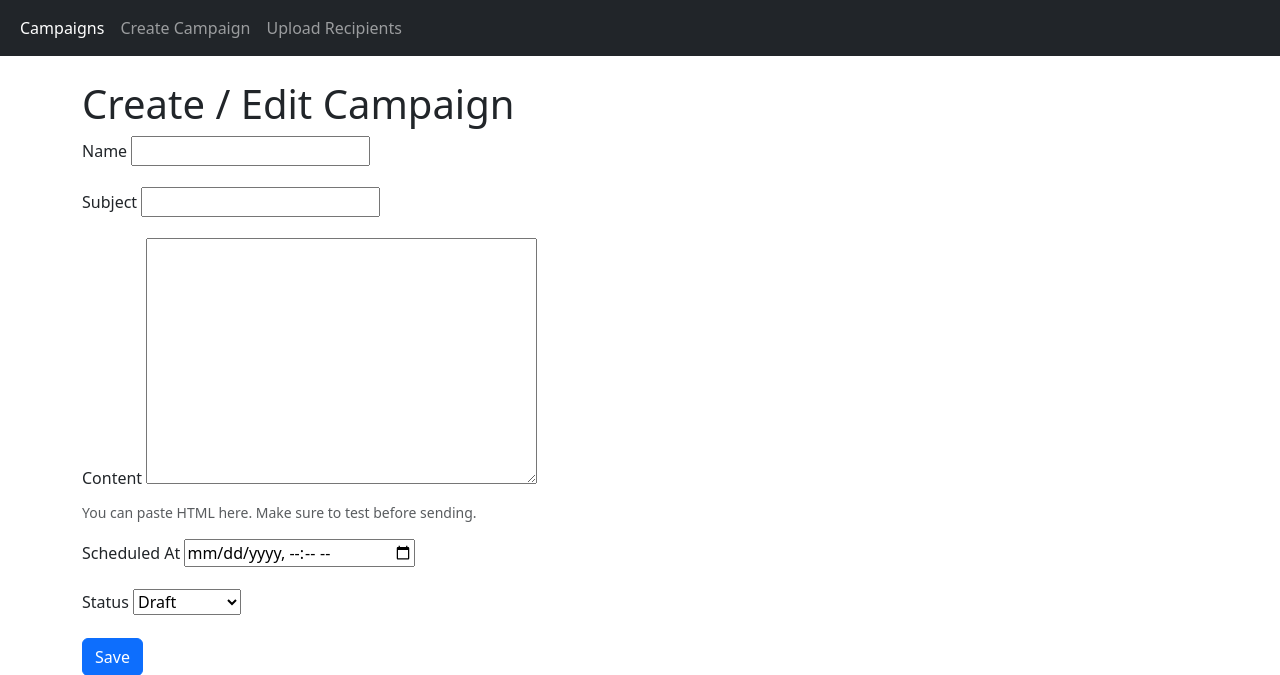
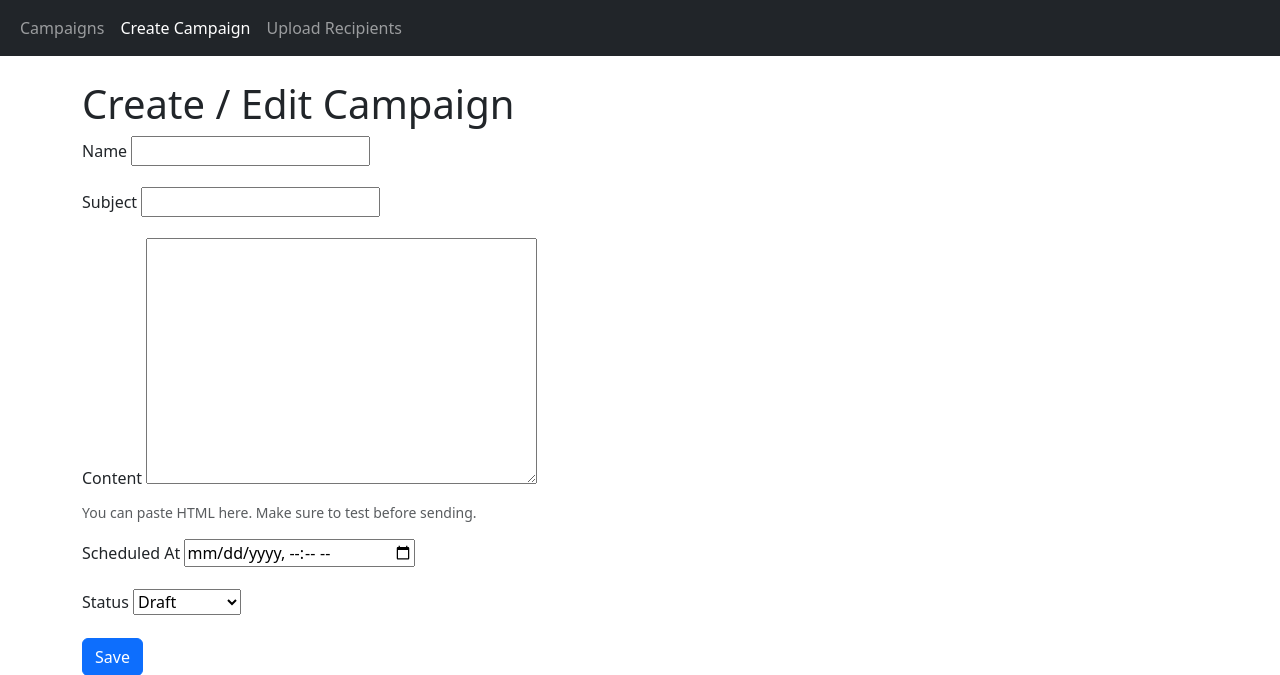
Before and after one commit to lakshmi3796/email_campaign_mgmt, a Django app: page /create_campaign/ in a window 1280 px wide. Shown: the top 675 px of the page. Run offline with Django 5.2, Linux system fonts and the light colour scheme; the visitor is signed in with stand-in values (Sample User, id 1).

Commit message:
fixed nav bar active property

```diff
--- a/campaigns/templates/campaigns/base.html
+++ b/campaigns/templates/campaigns/base.html
@@ -10,9 +10,9 @@
       <div class="container-fluid">
         <div class="collapse navbar-collapse">
           <ul class="navbar-nav me-auto">
-            <li class="nav-item"><a class="nav-link active" href="{% url 'campaigns:dashboard' %}">Campaigns</a></li>
-            <li class="nav-item"><a class="nav-link" href="{% url 'campaigns:create_campaign' %}">Create Campaign</a></li>
-            <li class="nav-item"><a class="nav-link" href="{% url 'campaigns:upload_recipients' %}">Upload Recipients</a></li>
+            <li class="nav-item"><a class="nav-link {% if request.path == '/' %}active{% endif %}" href="{% url 'campaigns:dashboard' %}">Campaigns</a></li>
+            <li class="nav-item"><a class="nav-link {% if request.path == '/create_campaign/' %}active{% endif %}" href="{% url 'campaigns:create_campaign' %}">Create Campaign</a></li>
+            <li class="nav-item"><a class="nav-link {% if request.path == '/upload_recipients/' %}active{% endif %}" href="{% url 'campaigns:upload_recipients' %}">Upload Recipients</a></li>
           </ul>
         </div>
       </div>
```
